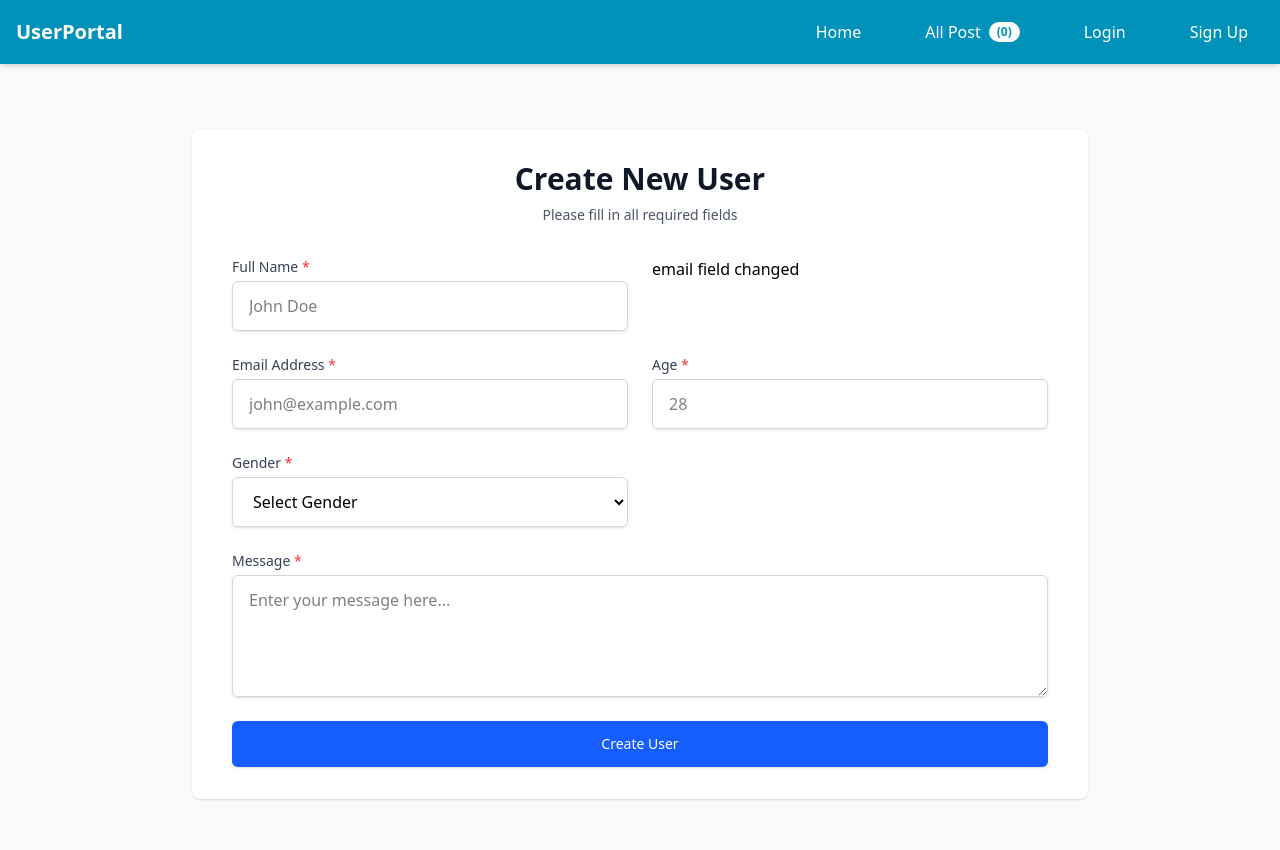
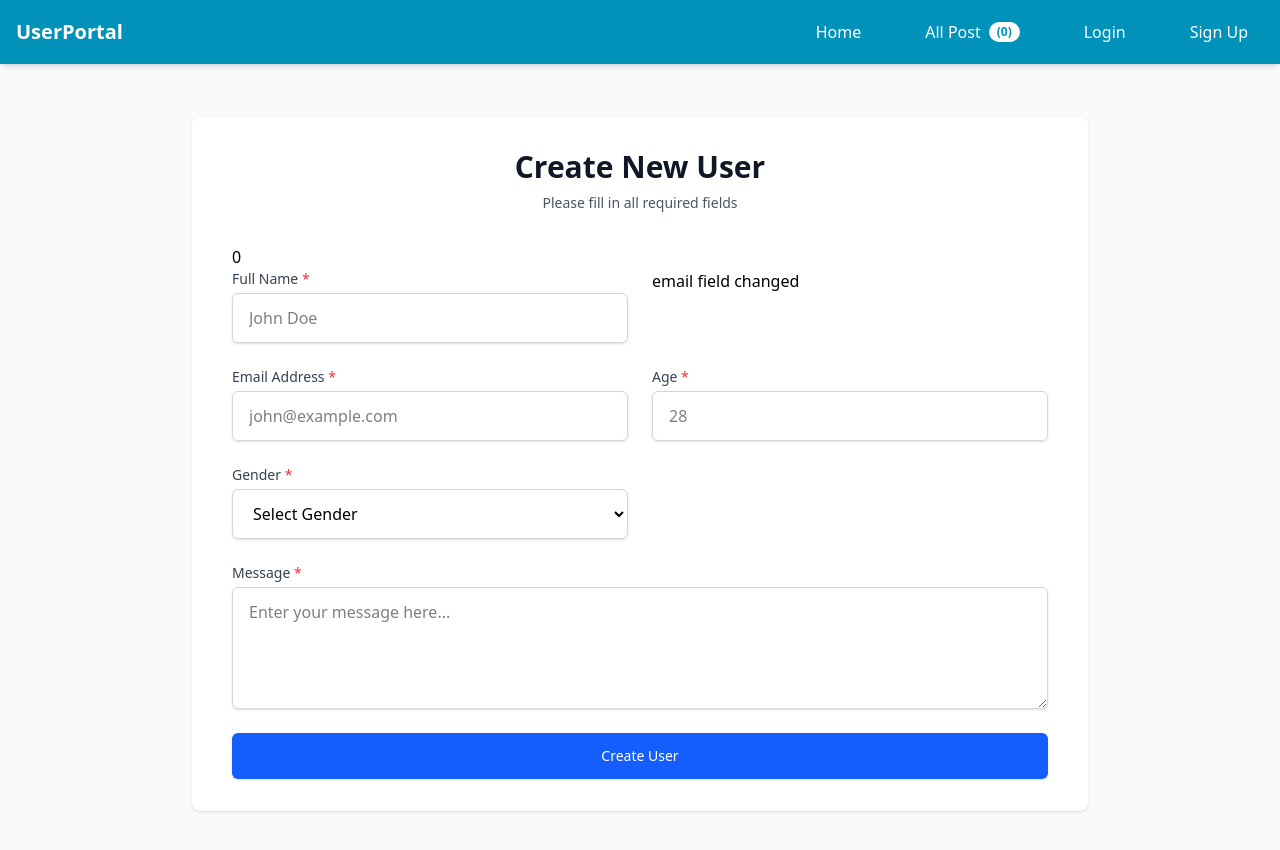
Before and after one commit to sanandeveloper/Crdus-with-redux, a React (Vite) app: page /addpost in a window 1280 px wide. Shown: the top 850 px of the page. Built offline with nearby package versions, Linux system fonts and the light colour scheme.

Commit message:
updated code

```diff
--- a/src/Addpost.jsx
+++ b/src/Addpost.jsx
@@ -2,8 +2,11 @@ import React, { useEffect, useState } from "react";
 import { useDispatch, useSelector } from "react-redux";
 import { createUser } from "./store/userDeatils";
 import { useNavigate } from "react-router-dom";
+import { useEffectEvent } from "react";
 
 function Addpost() {
+
+  const [count, setCount] = useState(0);
   const [formData, setFormdata] = useState({
     name: "",
     email: "",
@@ -22,6 +25,20 @@ function Addpost() {
       [name]: value,
     }));
   };
+
+  const onIcrement=useEffectEvent(() => {
+     setCount((prevCount) => prevCount + 1);
+  },[count]);
+
+
+  useEffect(() => {
+
+   console.log("use effect event called lets try how its work")
+  }, [count]);
+
+
+
+
 
 
 
@@ -49,6 +66,7 @@ function Addpost() {
               Please fill in all required fields
             </p>
           </div>
+          <p onClick={onIcrement}>{count}</p>
 
           <form onSubmit={handleSubmit} className="space-y-6">
             <div className="grid grid-cols-1 md:grid-cols-2 gap-6">
```
